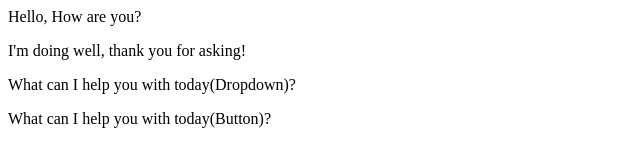
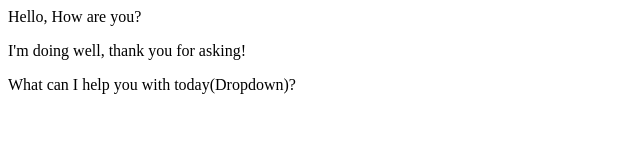
Before and after one commit to patan123S/curly-barnacle-develop, a plain HTML site: page Index.html in a window 1280 px wide. Shown: the whole page, without its empty margins (0-640 px from the left). Drawn offline with Linux system fonts and the light colour scheme.

Commit message:
Correcting

```diff
--- a/Index.html
+++ b/Index.html
@@ -2,4 +2,3 @@
 
 <p>I'm doing well, thank you for asking!</p>
 <p>What can I help you with today(Dropdown)?</p>
-<p>What can I help you with today(Button)?</p>
```
